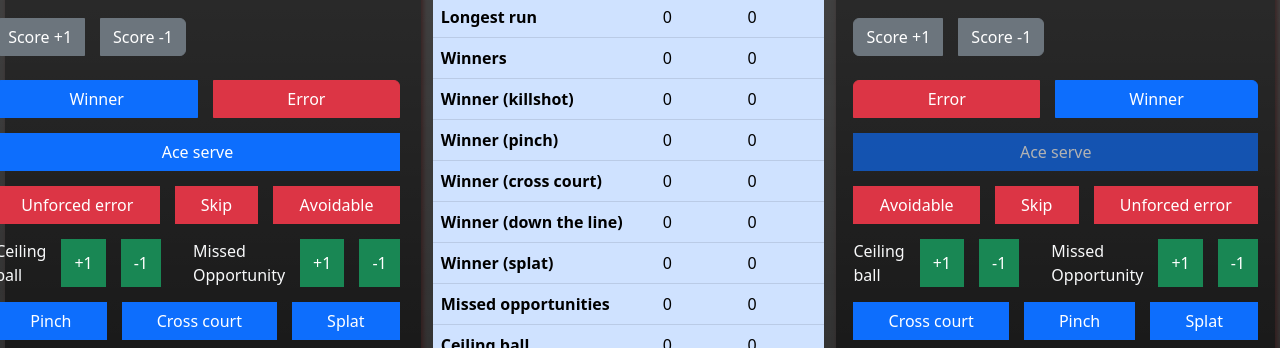
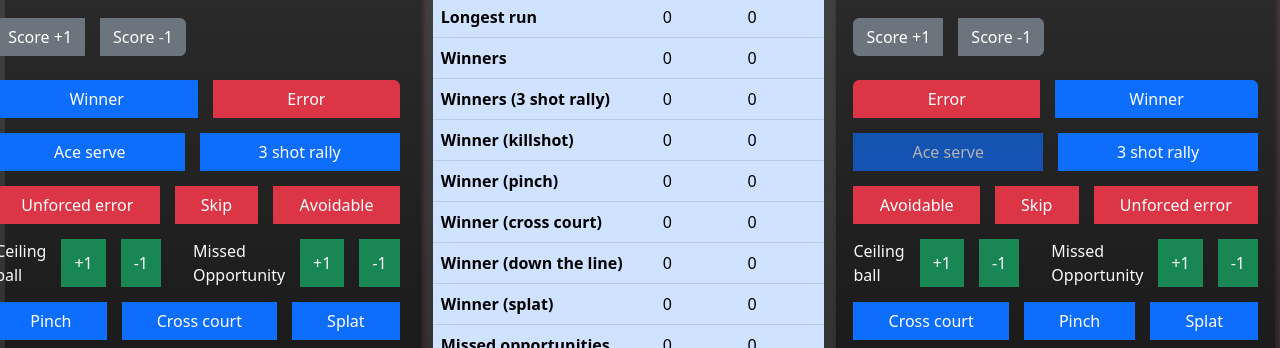
Before and after one commit to kazzmir/racquetball-scores, a website: page index.html in a window 1280 px wide. Shown: the part 452-800 px from the top of the page. Drawn offline with nearby package versions, Linux system fonts and the light colour scheme.

Commit message:
add 3 shot rally button

```diff
--- a/index.html
+++ b/index.html
@@ -228,6 +228,7 @@
 
                         <div class="btn-group gap-3" role="group">
                             <button type="button" class="btn btn-primary" id="player1Ace" onclick="ace(player1)">Ace serve</button>
+                            <button type="button" class="btn btn-primary" id="player1ThreeShot" onclick="threeShotRally(player1)">3 shot rally</button>
                         </div>
 
                         <div class="btn-group gap-3" role="group">
@@ -306,11 +307,19 @@
                             <td id="statsLongestRunPlayer1">0</td>
                             <td id="statsLongestRunPlayer2">0</td>
                         </tr>
+
                         <tr>
                             <th scope="row">Winners</th>
                             <td id="statsWinnersPlayer1">0</td>
                             <td id="statsWinnersPlayer2">0</td>
                         </tr>
+
+                        <tr>
+                            <th scope="row">Winners (3 shot rally)</th>
+                            <td id="stats3ShotPlayer1">0</td>
+                            <td id="stats3ShotPlayer2">0</td>
+                        </tr>
+
                         <tr>
                             <th scope="row">Winner (killshot)</th>
                             <td id="statsKillPlayer1">0</td>
@@ -331,6 +340,7 @@
                             <td id="statsDownTheLinePlayer1">0</td>
                             <td id="statsDownTheLinePlayer2">0</td>
                         </tr>
+
                         <tr>
                             <th scope="row">Winner (splat)</th>
                             <td id="statsSplatLinePlayer1">0</td>
@@ -406,6 +416,7 @@
 
                         <div class="btn-group gap-3" role="group">
                             <button type="button" class="btn btn-primary" id="player2Ace" onclick="ace(player2)">Ace serve</button>
+                            <button type="button" class="btn btn-primary" id="player2ThreeShot" onclick="threeShotRally(player2)">3 shot rally</button>
                         </div>
 
                         <div class="btn-group gap-3" role="group">
--- a/js/code.js
+++ b/js/code.js
@@ -153,7 +153,7 @@ function isError(kind){
 }
 
 function isWinner(kind){
-    return kind == 'pinch' || kind == 'down the line' || kind == 'cross court' || kind == 'splat' || kind == 'winner' || kind == 'ace' || kind == 'kill'
+    return kind == 'pinch' || kind == 'down the line' || kind == 'cross court' || kind == 'splat' || kind == 'winner' || kind == 'ace' || kind == 'kill' || kind == '3shot'
 }
 
 function isPoint(event_){
@@ -564,6 +564,7 @@ function computeStats(player){
         opportunities: player.opportunities,
         ceiling: player.ceiling,
         winners: 0,
+        threeShot: 0,
         appeals: player.appeals,
     }
 
@@ -622,6 +623,10 @@ function computeStats(player){
 
             if (use.kind == 'pinch'){
                 out.pinches += 1
+            }
+
+            if (use.kind == '3shot'){
+                out.threeShot += 1;
             }
 
             if (use.kind == 'down the line'){
@@ -693,6 +698,7 @@ function updateStats(){
         elem(`statsOpportunitiesPlayer${player}`).innerHTML = stats.opportunities
         elem(`statsCeilingBallPlayer${player}`).innerHTML = stats.ceiling
         elem(`statsWinnersPlayer${player}`).innerHTML = stats.winners
+        elem(`stats3ShotPlayer${player}`).innerHTML = stats.threeShot
         elem(`statsAppealsPlayer${player}`).innerHTML = stats.appeals
         elem(`statsKillPlayer${player}`).innerHTML = stats.kills
     }
@@ -903,6 +909,12 @@ function splatWinner(player){
     updateState();
 }
 
+function threeShotRally(player){
+    winRally(player, '3shot')
+    animate()
+    updateState()
+}
+
 function unforcedError(player){
     loseRally(player, 'unforced error')
     animate();
```
